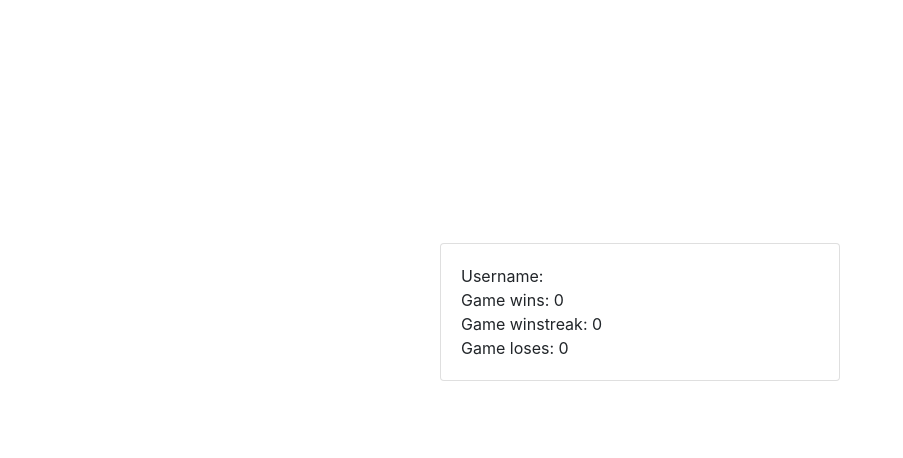
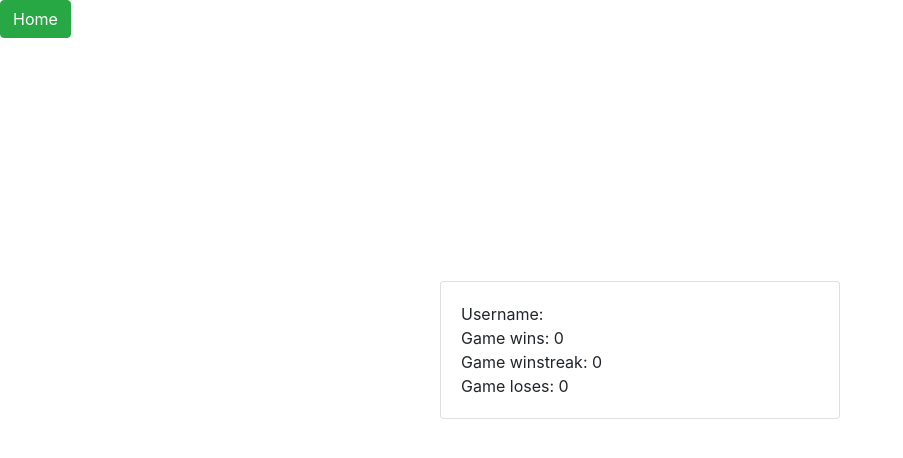
Before and after one commit to Psyroo/chineseCheckers, a React (Create React App) app in the folder frontend/: page /profil in a window 1280 px wide. Shown: the top 458 px of the page, without its empty margins (0-903 px from the left). Built offline with nearby package versions, Linux system fonts and the light colour scheme; no server answers.

Commit message:
[add] button back home and profil

```diff
--- a/frontend/src/pages/home.tsx
+++ b/frontend/src/pages/home.tsx
@@ -35,6 +35,7 @@ function Home() {
                 {localStorage.getItem('token')
                         ? <div>
                             <div><Button onClick={() => logout()} variant="outline-secondary">Logout</Button></div>
+                            <div><Button onClick={() => history.push({pathname: '/profil'})} variant="outline-primary">Profil</Button></div>
                             <div><Button variant="primary" onClick={() => createRoom()}>Create Game room</Button></div>
                             <div className="d-flex justify-content-center align-items-center" style={{height: '20vh'}}>
                                 <Form onSubmit={joinRoom}>
--- a/frontend/src/pages/profile.tsx
+++ b/frontend/src/pages/profile.tsx
@@ -19,6 +19,7 @@ const Profil = () => {
 
     return(
         <div>
+            <Button onClick={() => history.push({pathname: '/'})} variant="success">Home</Button>
             <Container className="d-flex justify-content-center align-items-center" style={{height: '78vh'}}>
                 <Row>
                     <Card style={{ width: '25rem' }}>
--- a/frontend/src/pages/room.tsx
+++ b/frontend/src/pages/room.tsx
@@ -1,5 +1,5 @@
-import React, { useState, useEffect, useRef } from "react";
-import { Button, Col, Form, Row } from 'react-bootstrap';
+import React, { useState, useEffect } from "react";
+import { Button, Col, Row } from 'react-bootstrap';
 import { FaRegCopy } from 'react-icons/fa';
 import { useHistory, useLocation } from 'react-router-dom';
 
@@ -13,6 +13,8 @@ const ENDPOINT = "ws://localhost:3000/";
 const socket = io(ENDPOINT);
 
 const Room = () => {
+
+    const history = useHistory();
 
     const [gameStart, setGameStart] = useState(false);
     const [pawns, setPawns] = useState(BoardInit.initPawns());
@@ -51,13 +53,13 @@ const Room = () => {
         socket.on('newPlayer', (player: Array<string>) => {
             setPlayers(player);
         })
-        socket.emit('joinRoom', { name: localStorage.getItem('username'), roomId: roomId })
         socket.on('gameEnd', (winner: string) => {
             setGameEnd(true);
             setWinner(winner);
         })
-        socket.emit('joinRoom', { name: 'username', roomId: roomId })
+        socket.emit('joinRoom', { name: localStorage.getItem('username'), roomId: roomId })
     }, [socket])
+
 
     const launchGame = () => {
         socket.emit('startGame', { roomId: roomId })
@@ -96,7 +98,11 @@ const Room = () => {
             </div>
             <div>
                 {gameEnd
-                    ? <div><h1>The winner is {winner}</h1></div>
+                    ? <div>
+                        <h1>The winner is {winner}</h1>
+                        <Button onClick={() => { launchGame() }} variant="success">Restart the game</Button>
+                        <Button onClick={() => history.push({pathname: '/'})} variant="success">Home</Button>
+                    </div>
                     : <div>{gameStart
                         ? <div>
                             <h3 style={{ color: `${team}` }}>You are {team}</h3>
```
